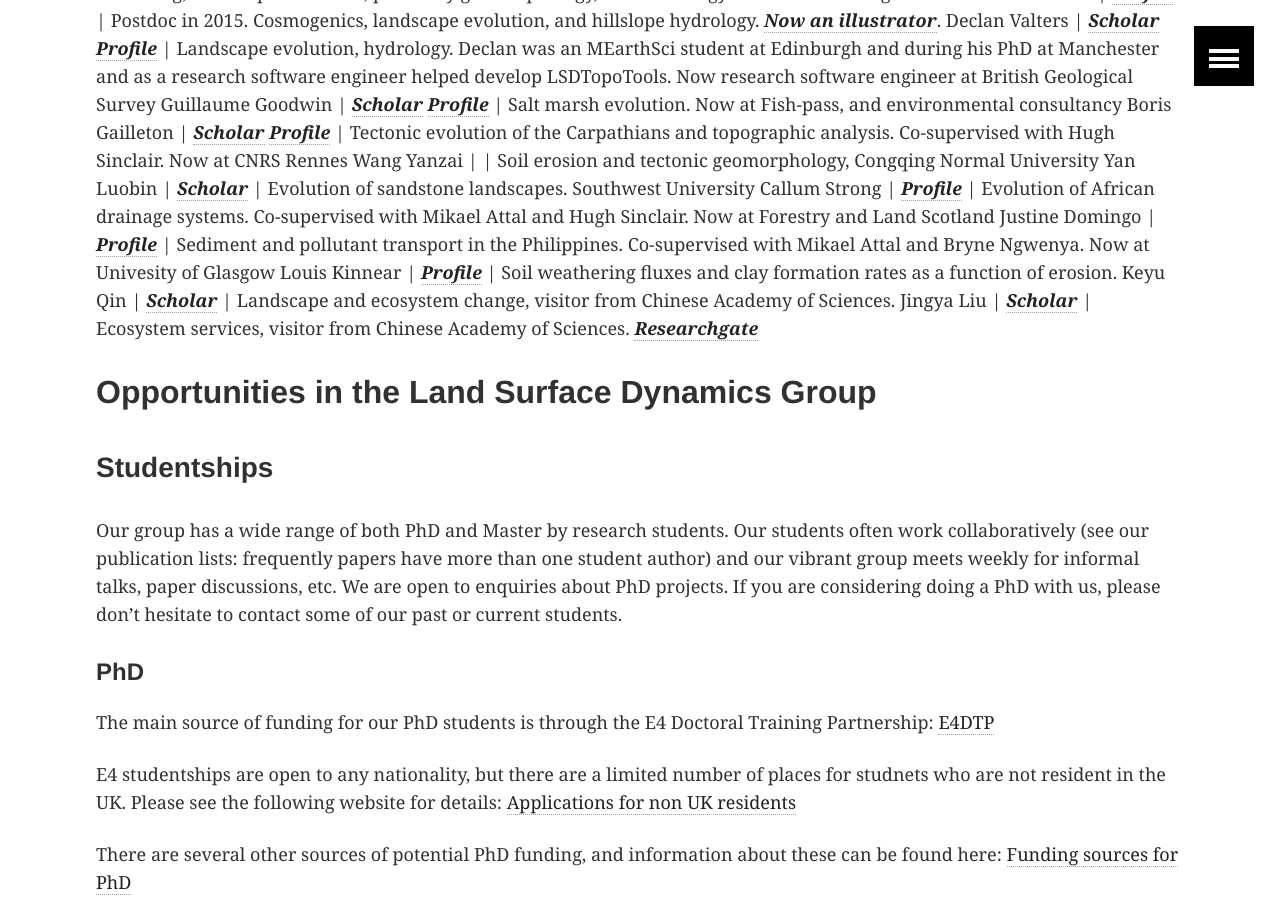
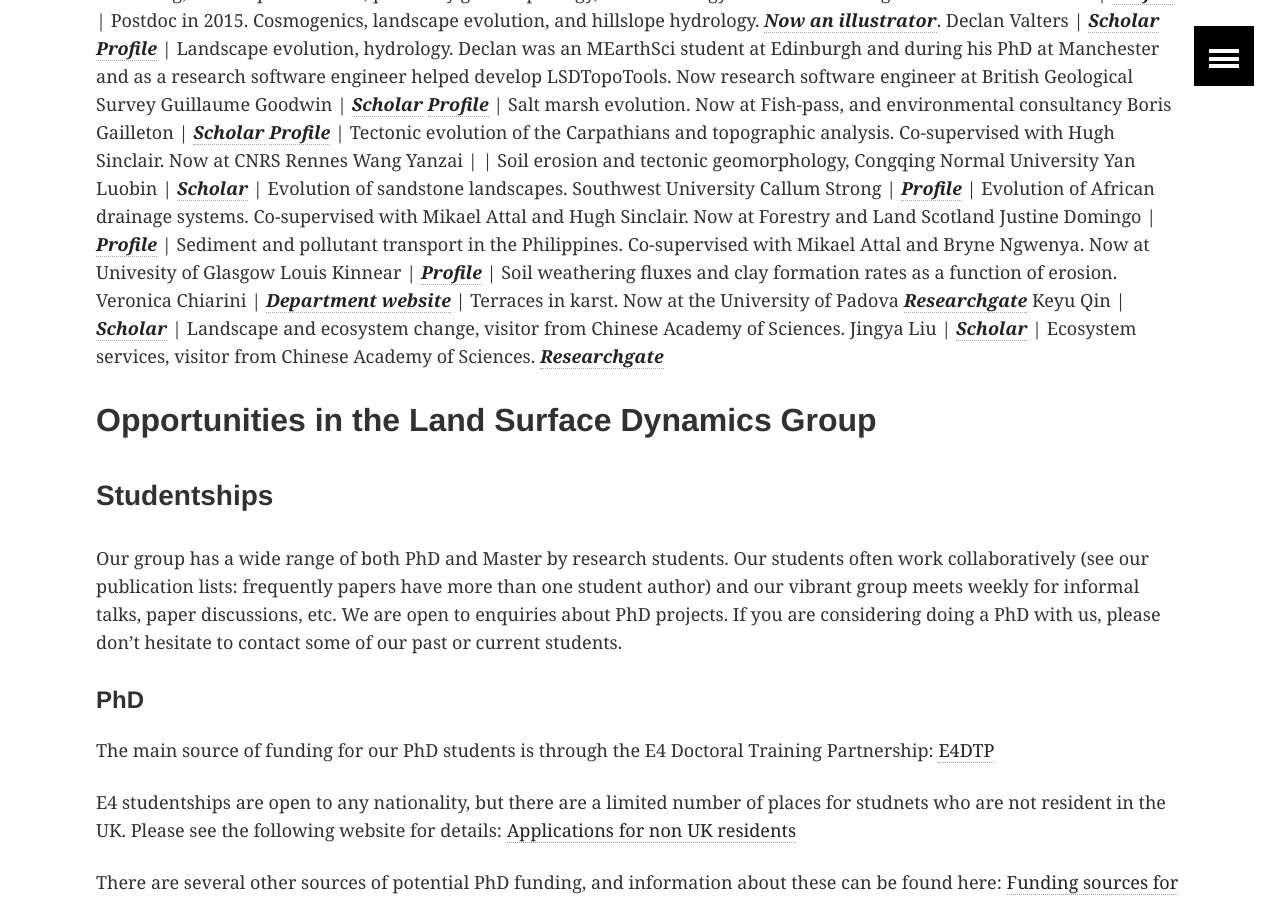
Before and after one commit to simon-m-mudd/simon-m-mudd.github.io, a Jekyll site: the page built from group/index.md, in a window 1280 px wide and 900 px high, scrolled down 2126 px. Built offline with Jekyll 4.4.1, drawn with Linux system fonts in a browser that asks for light colours.

Commit message:
one more line

```diff
--- a/group/index.md
+++ b/group/index.md
@@ -52,6 +52,8 @@ Yan Luobin | [**_Scholar_**](https://scholar.google.com/citations?user=_ASOJmAAA
 Callum Strong | [**_Profile_**](https://www.ed.ac.uk/geosciences/people/person.html?indv=11090) | Evolution of African drainage systems. Co-supervised with Mikael Attal and Hugh Sinclair. Now at Forestry and Land Scotland
 Justine Domingo | [**_Profile_**](https://www.ed.ac.uk/geosciences/people/person.html?indv=7001) | Sediment and pollutant transport in the Philippines. Co-supervised with Mikael Attal and Bryne Ngwenya. Now at Univesity of Glasgow
 Louis Kinnear | [**_Profile_**](https://www.ed.ac.uk/geosciences/people/person.html?indv=4127) | Soil weathering fluxes and clay formation rates as a function of erosion.
+Veronica Chiarini | [**_Department website_**](https://geoscienze.unipd.it/veronica-chiarini) | Terraces in karst. Now at the University of Padova
+[**_Researchgate_**](https://www.researchgate.net/scientific-contributions/Jingya-Liu-2118510042)
 Keyu Qin | [**_Scholar_**](https://scholar.google.com/citations?user=_ASOJmAAAAAJ&hl=en&oi=ao) | Landscape and ecosystem change, visitor from Chinese Academy of Sciences.
 Jingya Liu | [**_Scholar_**](https://scholar.google.com/citations?user=_ASOJmAAAAAJ&hl=en&oi=ao) | Ecosystem services, visitor from Chinese Academy of Sciences.
 [**_Researchgate_**](https://www.researchgate.net/scientific-contributions/Jingya-Liu-2118510042)
```
